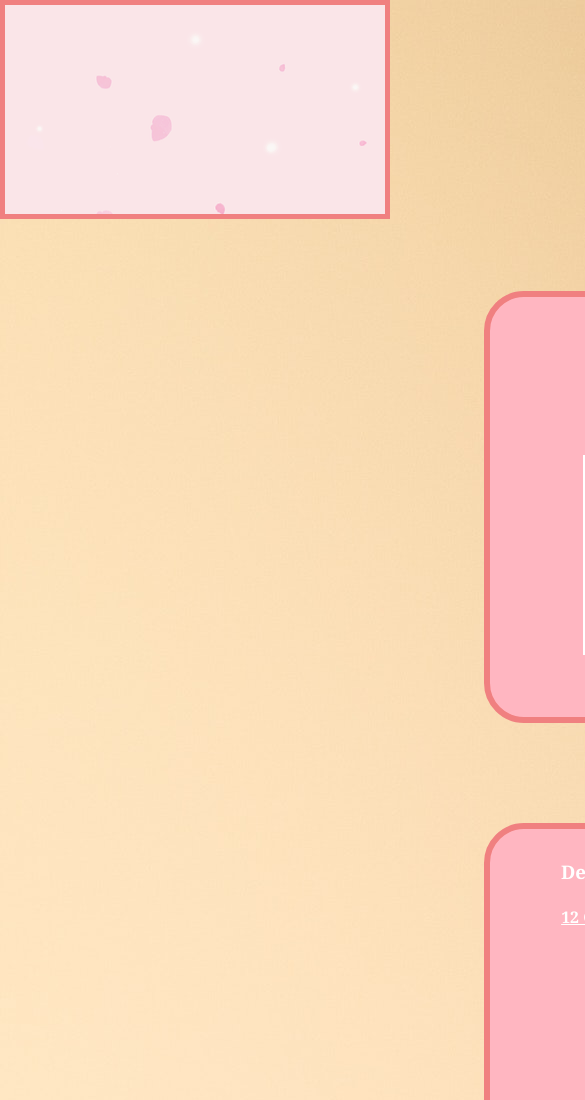
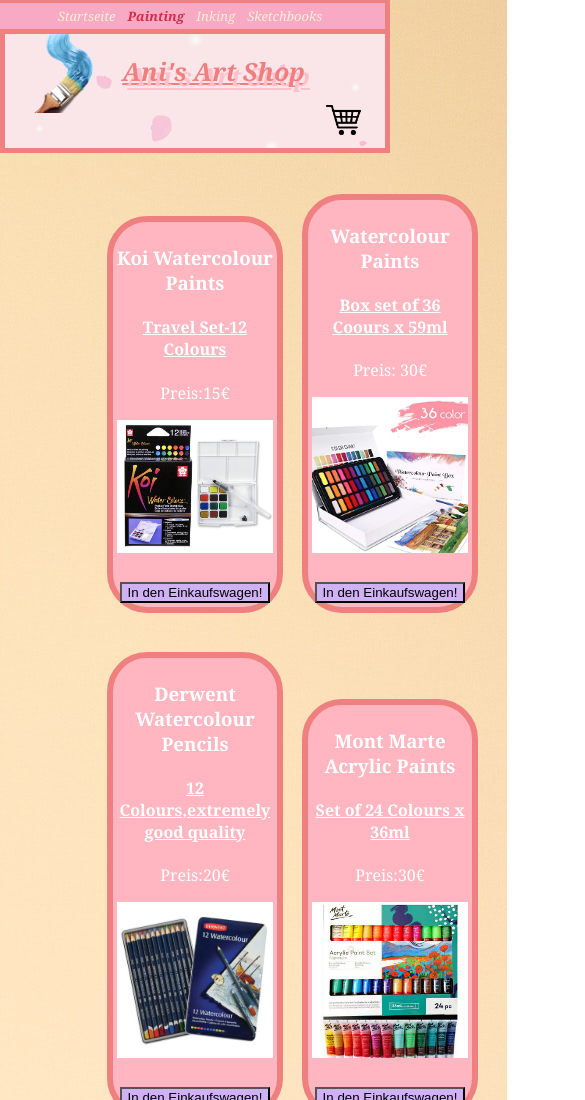
Before and after one commit to AnnieVoynova/GIS-SoSe-2020, a plain HTML site: page Aufgabe04/drawing.html in a window 390 px wide. Shown: the top 1100 px of the page, 585 px wide, since content can reach past the window. Drawn offline with Linux system fonts and the light colour scheme.

Commit message:
fixed resp

```diff
--- a/Aufgabe04/drawing.html
+++ b/Aufgabe04/drawing.html
@@ -24,39 +24,39 @@
                 <h3> Koi Watercolour Paints</h3>
                 <h4>Travel Set-12 Colours</h4>
                 <p>Preis:15€</p>
-                <img src="koiwater14.jpg" alt="paint" height="200"> <br>
+                <img src="koiwater14.jpg" alt="paint" height="200" width="200"> <br>
                 <br> <button type="button"> In den Einkaufswagen!</button>
             </div>
 
-            <br><div class="paints">
+            <div class="paints">
                 <h3> Watercolour Paints </h3>
                 <h4> Box set of 36 Coours x 59ml </h4>
                 <p>Preis: 30€</p>
-                <img src="paints11.jpg" alt="paint" height="200"> <br>
+                <img src="paints11.jpg" alt="paint" height="200" width="200"> <br>
                 <br> <button type="button"> In den Einkaufswagen!</button>
             </div>
 
-            <br><div class="paints">
+            <div class="paints">
                 <h3>Derwent Watercolour Pencils</h3>
                 <h4>12 Colours,extremely good quality</h4>
                 <p>Preis:20€</p>
-                <img src="waterpencils.jpg" alt="paint" height="200"> <br>
+                <img src="waterpencils.jpg" alt="paint" height="200" width="200"> <br>
                 <br> <button type="button"> In den Einkaufswagen!</button>
             </div>
 
-            <br><div class="paints">
+            <div class="paints">
                 <h3>Mont Marte Acrylic Paints</h3>
                 <h4>Set of 24 Colours x 36ml</h4>
                 <p>Preis:30€</p>
-                <img src="paints12.jpg" alt="paint" height="200"> <br>
+                <img src="paints12.jpg" alt="paint" height="200" width="200"> <br>
                 <br> <button type="button"> In den Einkaufswagen!</button>
             </div>
 
-            <br><div class="paints">
+            <div class="paints">
                 <h3>Daler Rowney Acrylic Paints</h3>
                 <h4>Simply Acrylic Paint Bottle x75ml, Different Colours available</h4>
                 <p>Preis:4€ per Bottle</p>
-                <img src="paint13.jpg" alt="paint" height="200"> <br>
+                <img src="paint13.jpg" alt="paint" height="200" width="200"> <br>
                <br> <button type="button"> In den Einkaufswagen!</button>
             </div>
         </div>
--- a/Aufgabe04/style.css
+++ b/Aufgabe04/style.css
@@ -6,49 +6,50 @@
     align-items: center;
     margin: 0;
 }
-body header{ /*1st Kompoexe Selektor*/
+body header{ /*1st Komplexe Selektor*/
 background-image: url(header2.png);
-padding: 5px;
-border: 5px solid lightcoral
+padding: 1%;
+border: 5px solid lightcoral;
+
 }
 header>h1{ /*2nd Komplexe Selektor*/
-    font-size: 40px;
+    font-size: 250%;
     color: lightcoral;
-    margin-left: -1000px;
+    margin-left: -50%;
     text-shadow: 5px 5px pink;
     text-decoration: underline;
-    margin-top: 60px;
+    margin-top: 3%;
 }
 img[src="logo.png"] { /*3te Komplexe Selektor-Attribut Selektor*/
-   padding: -20px;
-   margin-left: -1400px;
-   margin-bottom: -140px;
+   margin-left: -70%;
+   margin-bottom: -7%;
 }
 header nav{
     position:fixed;
-    bottom: 930px;
-    right: -20px;
+    bottom: 96%;
+    right: -1%;
 
     background-color: rgb(248, 169, 196);
-    width: 1895px;
-    height:30px;
-    margin-right: 20px;
-    margin-left: 20px;
+    width: 100%;
+    height:3%;
+    margin-right: 1%;
+
     border-radius: 5px;
     border: 5px solid lightcoral
 }
 
 img[src="shoppingcard.png"] {
-    margin-right: -1830px;
-    margin-bottom: 0px;
+    margin-right: -95%;
+    margin-bottom: 0%;
 }
 
 header nav a{
     color: papayawhip;
     text-decoration: none;
-    font-size: 20px;
-    padding-right: 190px;
-    padding-left: 190px;
+    font-size: 120%;
+    padding-right: 9%;
+    padding-left: 9%;
+
 }
 nav a:hover{ /*4te Komplexe Selektor*/
     color:lightcoral;
@@ -68,8 +69,11 @@
     color: rgb(128, 64, 124);
     font-weight: bold;
 }
+main{
+    position: inherit;
+}
 main a{
-    padding: 20px;
+    padding: 1%;
 }
 
 .menu {
@@ -86,33 +90,33 @@
     border:6px solid lightcoral;
     background-color: lightpink;
     border-radius: 40px;
-    width: 400px;
-    height:400px;
-    padding: 10px;
+    width: 40%;
+    height:40%;
+    padding: 1%;
     margin: auto;
-    margin-bottom: 100px;
+    margin-bottom: 10%;
 }
 main .sketch{
     align-content: center;
     border:6px solid lightcoral;
     background-color: lightpink;
     border-radius: 40px;
-    width: 400px;
-    height:400px;
-    padding: 10px;
+    width: 40%;
+    height:40%;
+    padding: 1%;
     margin: auto;
-    margin-bottom: 100px;
+    margin-bottom: 10%;
 }
 main .paints{
     align-content: center;
     border:6px solid lightcoral;
     border-radius: 40px;
     background-color: lightpink;
-    width: 400px;
-    height:400px;
-    padding: 10px;
+    width: 40%;
+    height:40%;
+    padding: 1%;
     margin: auto;
-    margin-bottom: 100px;
+    margin-bottom: 10%;
 }
 
 button {
@@ -127,13 +131,61 @@
     font-size: 16px;
 }
 .artikeln { /*flexbox benutzt*/
-    align-content: center;
-    padding: 50px;
-    width: 1000px;
+    justify-content: center;
+    align-items: center;
+    padding: 5%;
+    width: 50%;
     display: flex;
     flex-wrap: wrap;
-    margin-left: 400px;
+    margin-left: 20%;
 }
+
 @media screen and (max-width:600px) {
+  .artikeln img { max-width: 100%; height: auto; }
+  .artikeln{
+      width: 100%;
+  }
+  header h1{
+      font-size: 25px;
+      margin-left: 10%;
+  }
+  img[src="logo.png"] {
+     margin-top: 1%;
+     margin-left: -70%;
+     margin-bottom: -20%;
+  }
+  img[src="shoppingcard.png"] {
+      margin-right: -80%;
+      margin-bottom: 1%;
+  }
+  header nav a{
+    padding: 1%;
+    font-size: 13px;
+}
+
 
 }
+
+@media screen and (min-width: 600px) and (max-width:1024px) {
+    .artikeln img { max-width: 100%; height: auto; }
+    .artikeln{
+        width: 100%;
+    }
+    header h1{
+      font-size: 40px;
+      margin-left: -15%;
+    }
+    img[src="logo.png"] {
+        margin-left: -70%;
+        margin-bottom: -12%;
+        margin-top: 5%;
+    }
+    header nav a{
+        padding: 5%;
+    }
+
+}
+@media screen and (min-width:1024px) {
+
+
+}
```
Also changed, not shown: Aufgabe04/inking.html (+8 -8 lines), Aufgabe04/sketchbooks.html (+7 -7 lines), Aufgabe04/startseite.html (+3 -3 lines).
